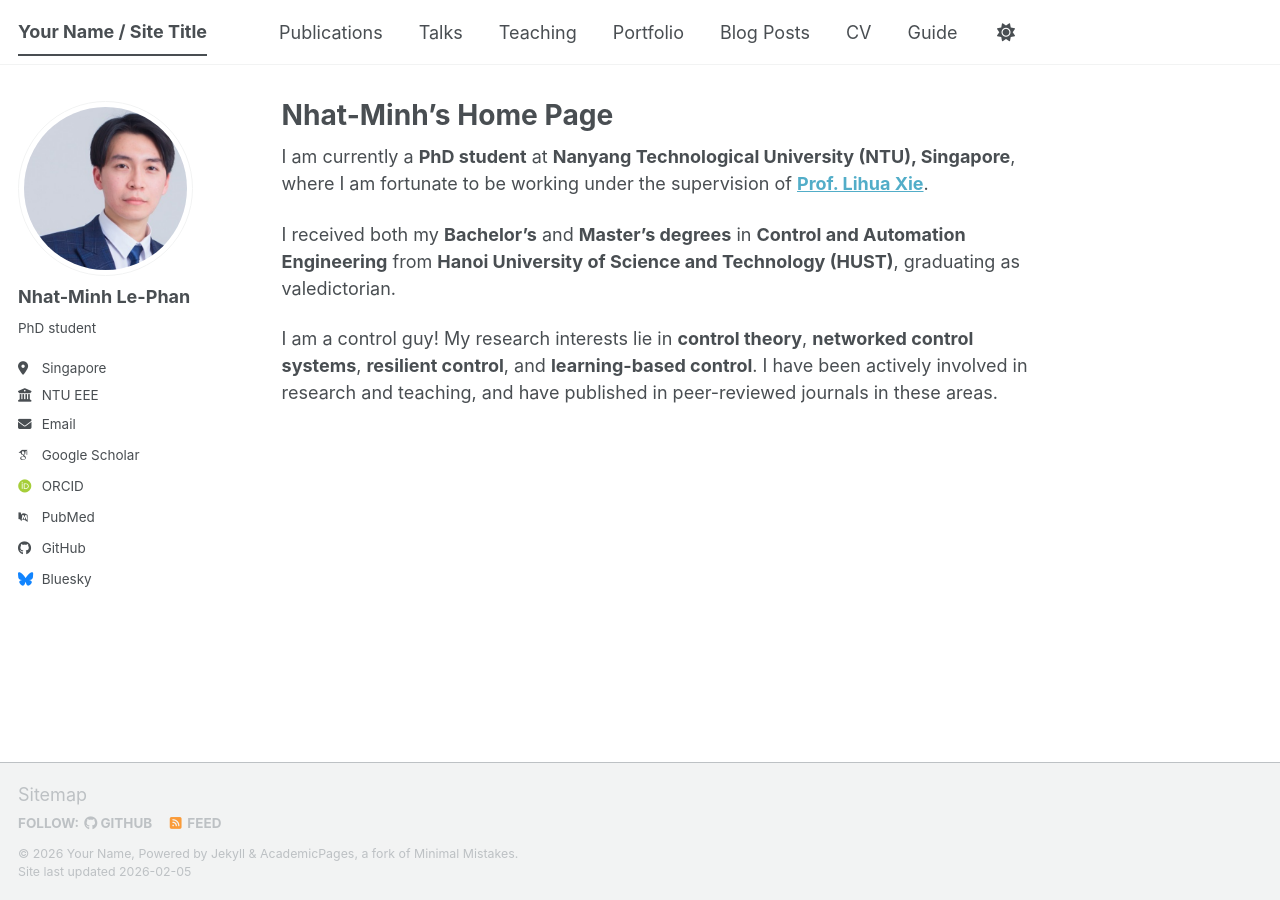
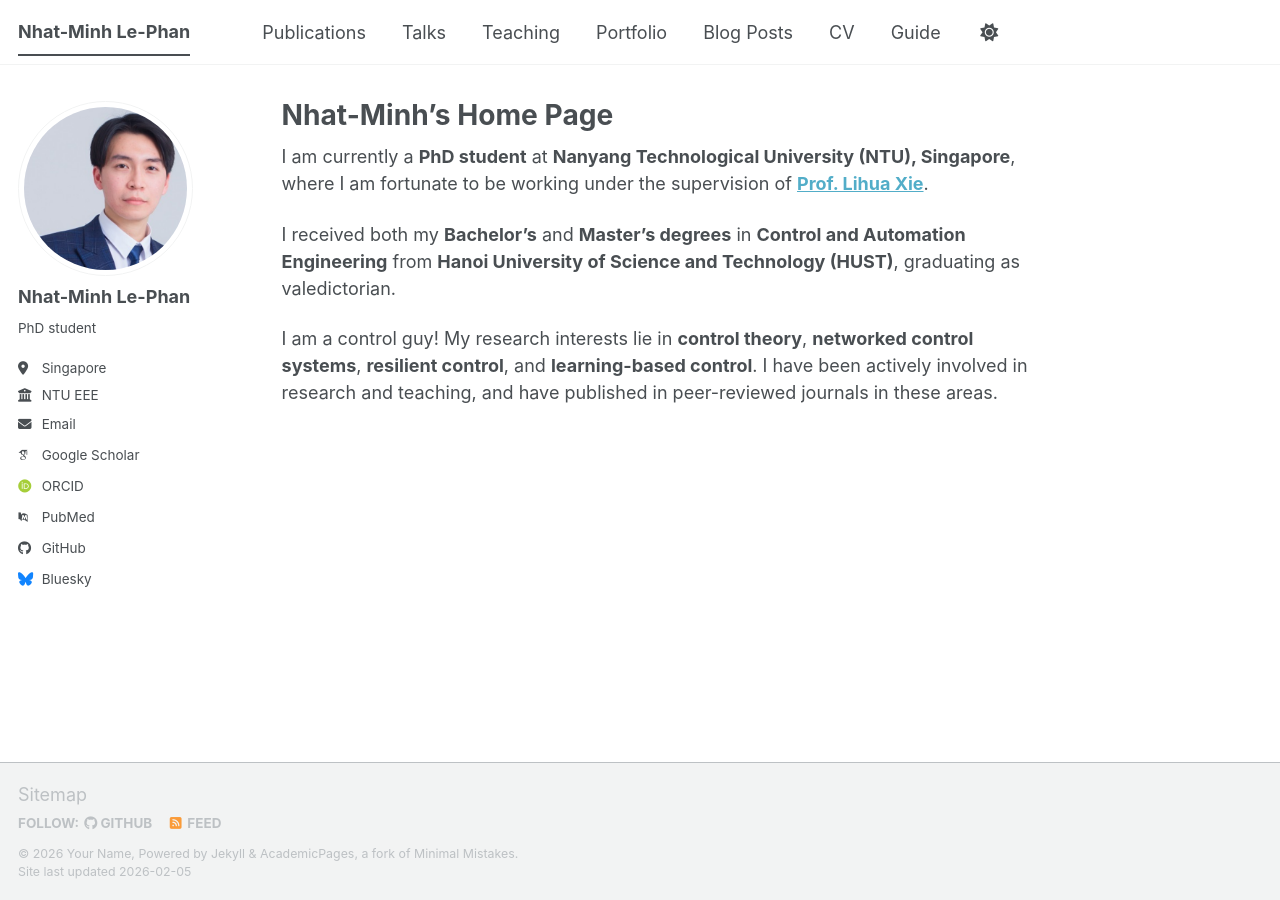
Before and after one commit to minhk43pbc/nmlp, a Jekyll site: the page built from _pages/about.md, in a window 1280 px wide. Built offline with Jekyll 4.4.1, drawn with Linux system fonts in a browser that asks for light colours; some web fonts are replaced; a script bundle is joined from its source files by our own code; library files that are not in the unit come from our copies.

Commit message:
Update site title in configuration

```diff
--- a/_config.yml
+++ b/_config.yml
@@ -9,7 +9,7 @@
 # Basic Site Settings
 locale                   : "en-US"
 site_theme               : "default" # The available themes options are "default", "air", "sunrise", "mint", "dirt" and "contrast"
-title                    : "Your Name / Site Title"
+title                    : "Nhat-Minh Le-Phan"
 title_separator          : "-"
 name                     : &name "Your Name"
 description              : &description "Your Name's academic portfolio"   # Update this with a general description of your site, this is the default if not overridden by a page
```
